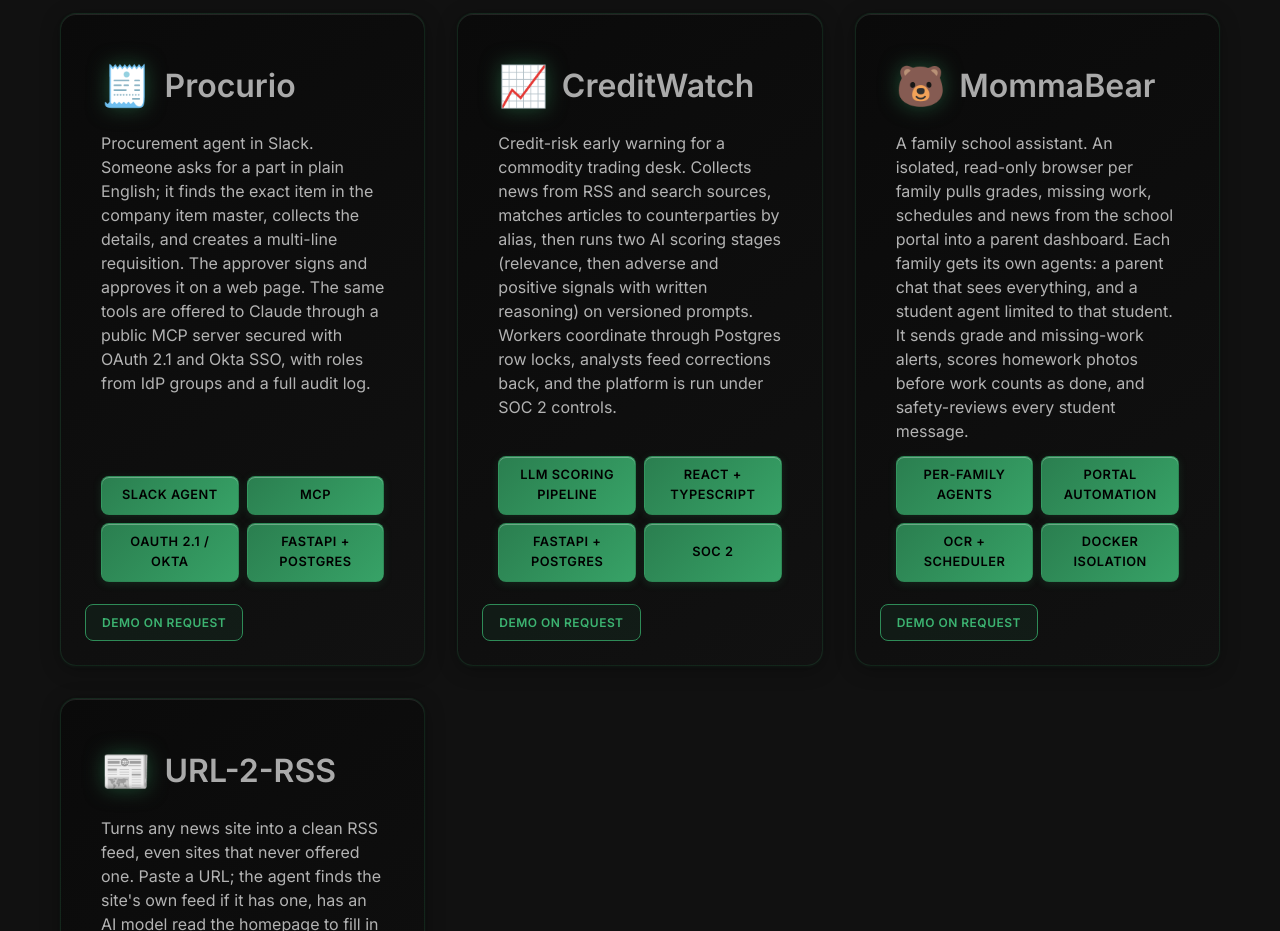
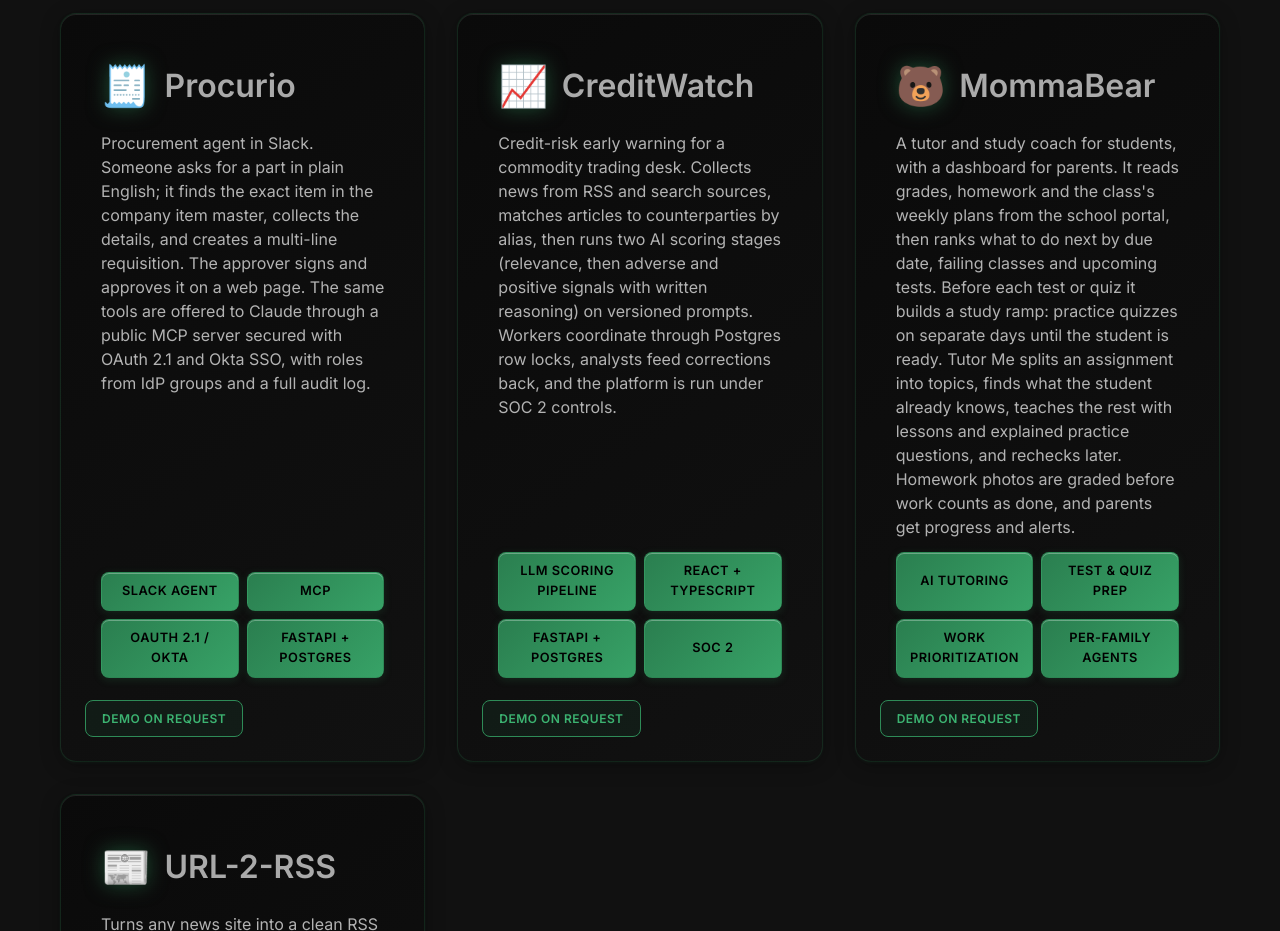
Before and after one commit to mylegitches/adamreue-com, a plain HTML site: page index.html in a window 1280 px wide. Shown: the part 5780-6711 px from the top of the page. Drawn offline with Linux system fonts and the light colour scheme.

Commit message:
Highlight MommaBear's tutoring, work prioritization and test prep
Co-Authored-By: Claude Opus 5.5 <noreply@anthropic.com>
Claude-Session: https://claude.ai/code/session_01Lpto6DPWb6CYTDh6T1mddp

```diff
--- a/index.html
+++ b/index.html
@@ -312,12 +312,12 @@
                         <div class="card-icon">🐻</div>
                         <h3>MommaBear</h3>
                     </div>
-                    <p>A family school assistant. An isolated, read-only browser per family pulls grades, missing work, schedules and news from the school portal into a parent dashboard. Each family gets its own agents: a parent chat that sees everything, and a student agent limited to that student. It sends grade and missing-work alerts, scores homework photos before work counts as done, and safety-reviews every student message.</p>
+                    <p>A tutor and study coach for students, with a dashboard for parents. It reads grades, homework and the class&#39;s weekly plans from the school portal, then ranks what to do next by due date, failing classes and upcoming tests. Before each test or quiz it builds a study ramp: practice quizzes on separate days until the student is ready. Tutor Me splits an assignment into topics, finds what the student already knows, teaches the rest with lessons and explained practice questions, and rechecks later. Homework photos are graded before work counts as done, and parents get progress and alerts.</p>
                     <div class="skill-tags">
+                        <span class="skill-tag">AI Tutoring</span>
+                        <span class="skill-tag">Test &amp; Quiz Prep</span>
+                        <span class="skill-tag">Work Prioritization</span>
                         <span class="skill-tag">Per-Family Agents</span>
-                        <span class="skill-tag">Portal Automation</span>
-                        <span class="skill-tag">OCR + Scheduler</span>
-                        <span class="skill-tag">Docker Isolation</span>
                     </div>
                     <div class="project-links">
                         <a href="#contact" class="project-details-link">DEMO ON REQUEST</a>
```
